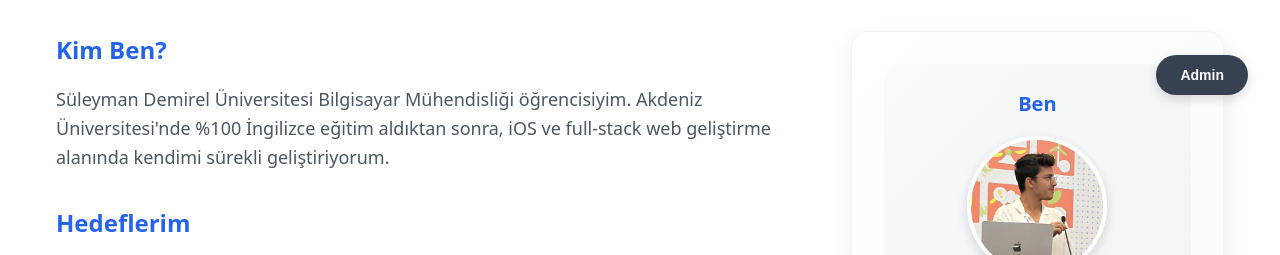
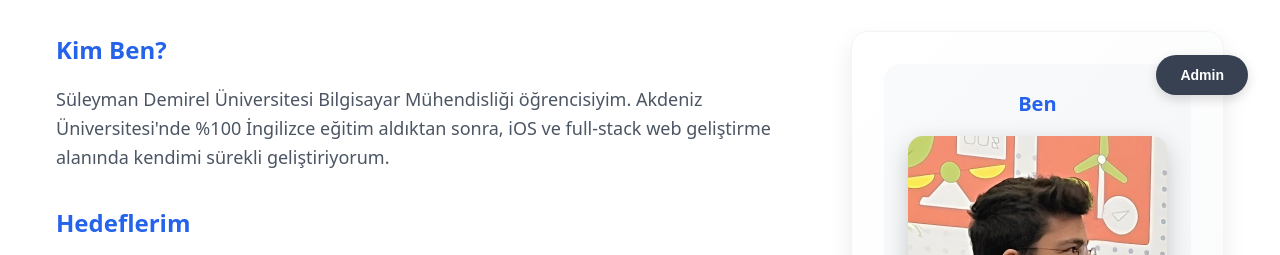
Before and after one commit to burak0aydin/Blog, a website: page index.html in a window 1280 px wide. Shown: the part 673-928 px from the top of the page. Drawn offline with nearby package versions, Linux system fonts and the light colour scheme.

Commit message:
Profil resmi ve admin yükleme resimlerinin boyutları büyütüldü

```diff
--- a/styles.css
+++ b/styles.css
@@ -339,18 +339,18 @@ body {
     width: 100%;
     height: auto;
     border-radius: 0.5rem;
-    max-height: 120px; /* Daha küçük */
-    max-width: 180px; /* Genişlik sınırı */
+    max-height: 300px; /* Daha büyük */
+    max-width: 400px; /* Daha büyük genişlik */
     object-fit: cover;
     margin: 0 auto;
     display: block;
-    box-shadow: 0 2px 4px rgba(0, 0, 0, 0.1);
+    box-shadow: 0 4px 8px rgba(0, 0, 0, 0.15);
     transition: transform 0.3s ease;
 }
 
 .preview-image:hover {
     transform: scale(1.05);
-    box-shadow: 0 4px 8px rgba(0, 0, 0, 0.15);
+    box-shadow: 0 8px 16px rgba(0, 0, 0, 0.2);
 }
 
 .preview-video {
@@ -1151,25 +1151,28 @@ body {
 .featured-image-container {
     position: relative;
     width: 100%;
-    max-width: 140px; /* Biraz daha büyük ama hala küçük */
+    max-width: 400px; /* Daha büyük */
     margin: 0 auto;
+    text-align: center;
+    overflow: visible;
 }
 
 .profile-image {
     width: 100%;
-    height: 140px; /* Aynı şekilde biraz daha büyük */
-    border-radius: 50%; /* Tamamen yuvarlak */
-    box-shadow: 0 4px 12px rgba(0, 0, 0, 0.15);
+    height: 400px; /* Sabit yükseklik */
+    border-radius: 15px; /* Biraz daha yuvarlak köşeler */
+    box-shadow: 0 8px 24px rgba(0, 0, 0, 0.2);
     transition: transform 0.3s ease, box-shadow 0.3s ease;
-    object-fit: cover;
-    object-position: center;
-    border: 4px solid #ffffff;
+    object-fit: cover; /* cover ile resim daha iyi doldurur */
+    display: block;
+    border: none !important;
+    background-color: transparent;
+    margin: 0 auto;
 }
 
 .profile-image:hover {
-    transform: scale(1.05);
-    box-shadow: 0 8px 20px rgba(0, 0, 0, 0.2);
-    border-color: #f0f9ff;
+    transform: scale(1.03);
+    box-shadow: 0 12px 36px rgba(0, 0, 0, 0.3);
 }
 
 /* Featured content güncellemesi */
```
